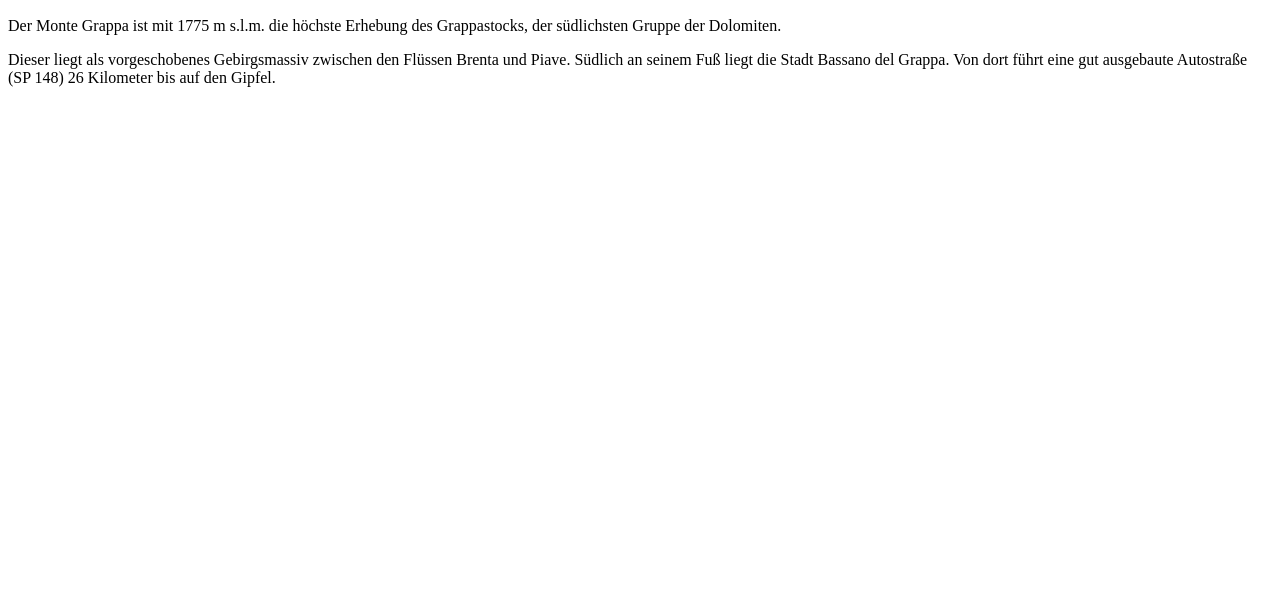
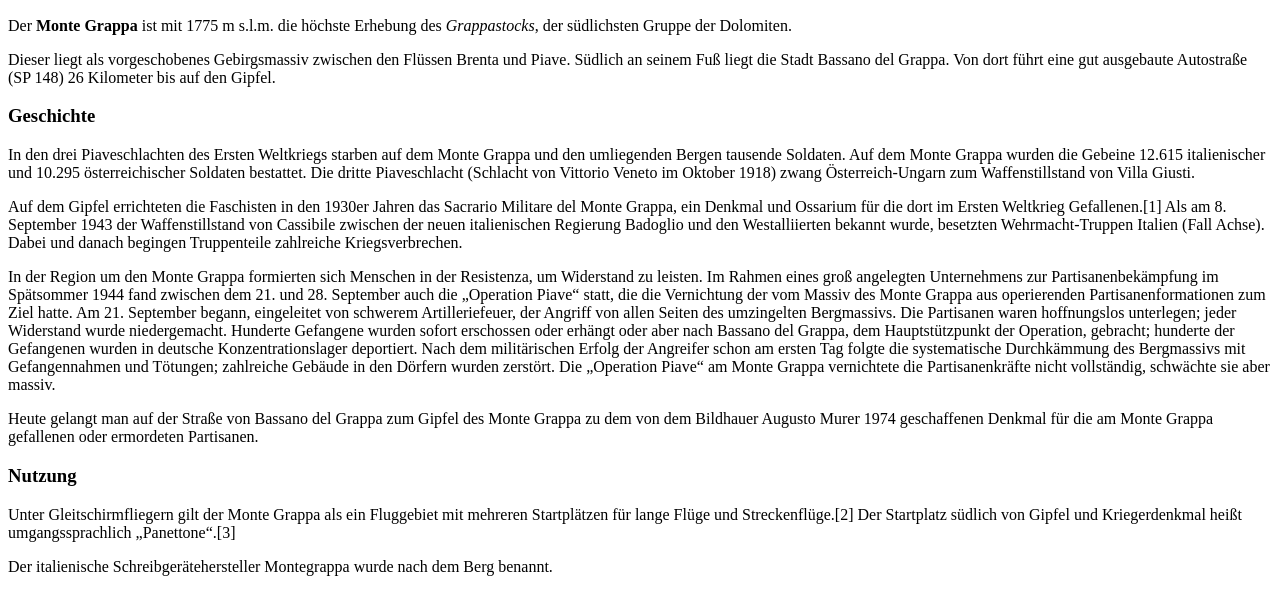
Before and after one commit to laurauniibk/top, a plain HTML site: page index.html in a window 1280 px wide. Shown: the part 97-712 px from the top of the page. Drawn offline with Linux system fonts and the light colour scheme.

Commit message:
Text und Überschriften und Strong und Kursiv

```diff
--- a/index.html
+++ b/index.html
@@ -13,12 +13,50 @@
         <article>
             <h1>Top Locations</h1>
             <h2>Monte Grappa</h2>
-            <p>Der Monte Grappa ist mit 1775 m s.l.m. die höchste Erhebung des Grappastocks, der
-                südlichsten Gruppe der Dolomiten.</p>
-
+            <p>Der <strong>Monte Grappa</strong> ist mit 1775 m s.l.m. die höchste Erhebung des
+                <em>Grappastocks</em>, der
+                südlichsten Gruppe der Dolomiten.
+            </p>
             <p>Dieser liegt als vorgeschobenes Gebirgsmassiv zwischen den Flüssen Brenta und Piave.
                 Südlich an seinem Fuß liegt die Stadt Bassano del Grappa. Von dort führt eine gut
                 ausgebaute Autostraße (SP 148) 26 Kilometer bis auf den Gipfel. </p>
+            <h3>Geschichte</h3>
+            <p>In den drei Piaveschlachten des Ersten Weltkriegs starben auf dem Monte Grappa und
+                den umliegenden Bergen tausende Soldaten. Auf dem Monte Grappa wurden die Gebeine
+                12.615 italienischer und 10.295 österreichischer Soldaten bestattet. Die dritte
+                Piaveschlacht (Schlacht von Vittorio Veneto im Oktober 1918) zwang Österreich-Ungarn
+                zum Waffenstillstand von Villa Giusti.</p>
+            <p>Auf dem Gipfel errichteten die Faschisten in den 1930er Jahren das Sacrario Militare
+                del Monte Grappa, ein Denkmal und Ossarium für die dort im Ersten Weltkrieg
+                Gefallenen.[1] Als am 8. September 1943 der Waffenstillstand von Cassibile zwischen
+                der neuen italienischen Regierung Badoglio und den Westalliierten bekannt wurde,
+                besetzten Wehrmacht-Truppen Italien (Fall Achse). Dabei und danach begingen
+                Truppenteile zahlreiche Kriegsverbrechen.</p>
+            <p>In der Region um den Monte Grappa formierten sich Menschen in der Resistenza, um
+                Widerstand zu leisten. Im Rahmen eines groß angelegten Unternehmens zur
+                Partisanenbekämpfung im Spätsommer 1944 fand zwischen dem 21. und 28. September auch
+                die „Operation Piave“ statt, die die Vernichtung der vom Massiv des Monte Grappa aus
+                operierenden Partisanenformationen zum Ziel hatte. Am 21. September begann,
+                eingeleitet von schwerem Artilleriefeuer, der Angriff von allen Seiten des
+                umzingelten Bergmassivs. Die Partisanen waren hoffnungslos unterlegen; jeder
+                Widerstand wurde niedergemacht. Hunderte Gefangene wurden sofort erschossen oder
+                erhängt oder aber nach Bassano del Grappa, dem Hauptstützpunkt der Operation,
+                gebracht; hunderte der Gefangenen wurden in deutsche Konzentrationslager deportiert.
+                Nach dem militärischen Erfolg der Angreifer schon am ersten Tag folgte die
+                systematische Durchkämmung des Bergmassivs mit Gefangennahmen und Tötungen;
+                zahlreiche Gebäude in den Dörfern wurden zerstört. Die „Operation Piave“ am Monte
+                Grappa vernichtete die Partisanenkräfte nicht vollständig, schwächte sie aber
+                massiv.</p>
+            <p>Heute gelangt man auf der Straße von Bassano del Grappa zum Gipfel des Monte Grappa
+                zu dem von dem Bildhauer Augusto Murer 1974 geschaffenen Denkmal für die am Monte
+                Grappa gefallenen oder ermordeten Partisanen. </p>
+            <h3>Nutzung</h3>
+            <p>Unter Gleitschirmfliegern gilt der Monte Grappa als ein Fluggebiet mit mehreren
+                Startplätzen für lange Flüge und Streckenflüge.[2] Der Startplatz südlich von Gipfel
+                und Kriegerdenkmal heißt umgangssprachlich „Panettone“.[3]
+            </p>
+            <p> Der italienische Schreibgerätehersteller Montegrappa wurde nach dem Berg benannt.
+            </p>
         </article>
     </main>
 </body>
```
